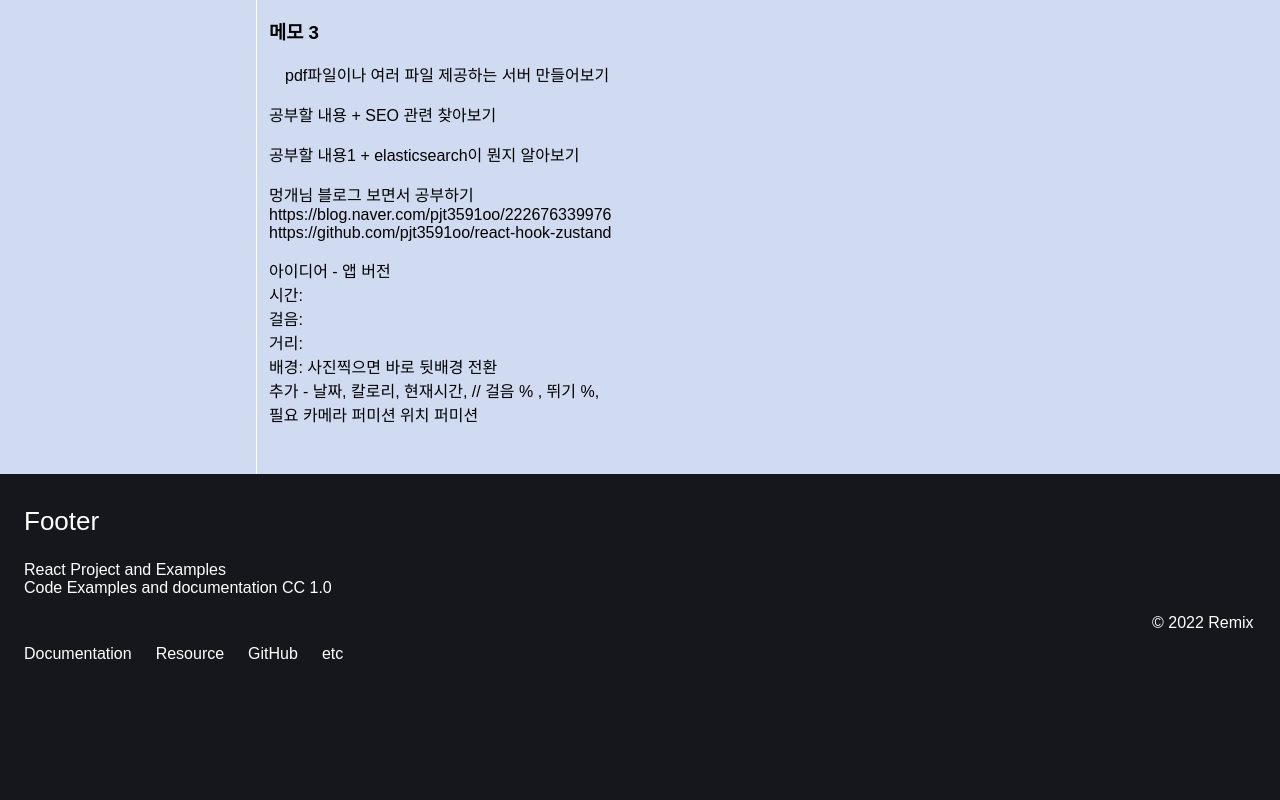
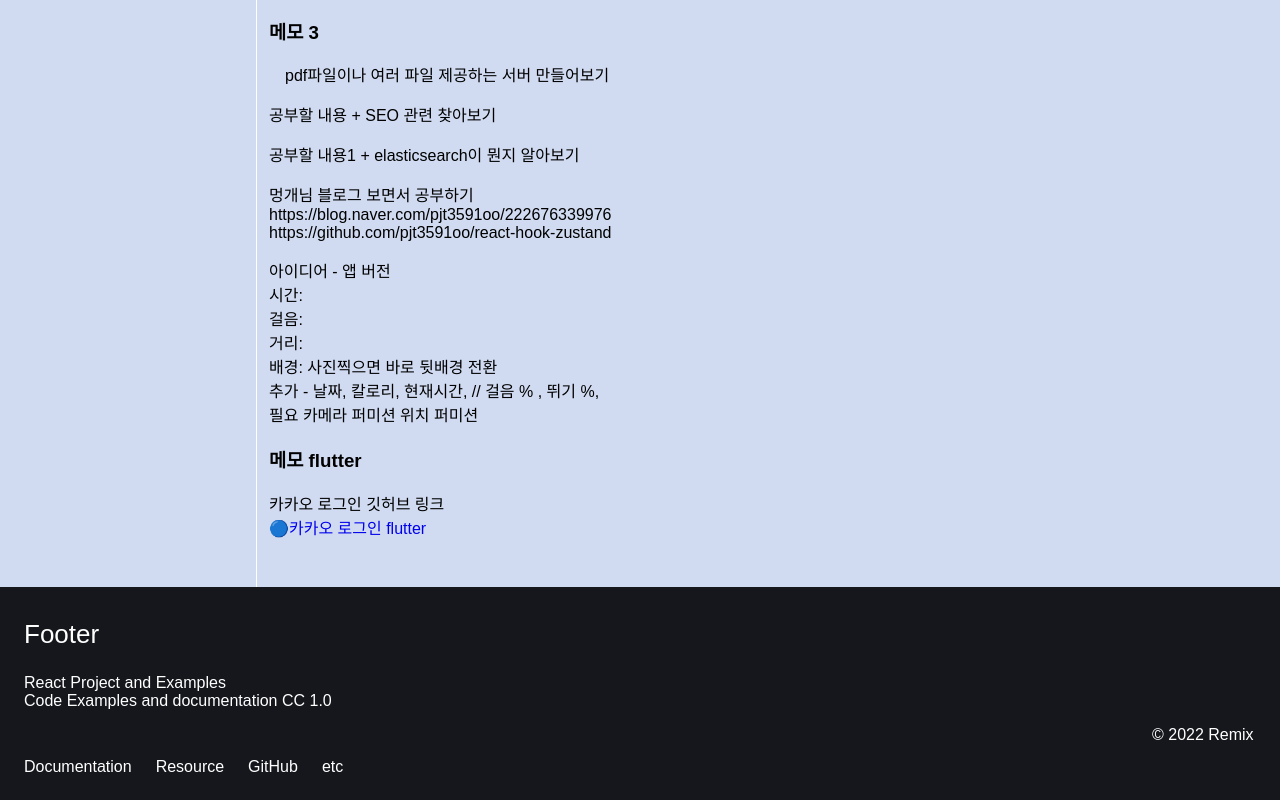
Before and after one commit to jmeno1011/noServerSideProject, a React (Create React App) app: page /noServerSideProject/main/memo in a window 1280 px wide. Shown: the part 954-1754 px from the top of the page. Before the commit the page ends 1641 px from the top, so only its background shows below. Built offline with nearby package versions, Linux system fonts and the light colour scheme; some icons are missing.

Commit message:
flutter 공부를 위해 메모에 링크 추가

```diff
--- a/src/components/section2/Memo.jsx
+++ b/src/components/section2/Memo.jsx
@@ -71,7 +71,10 @@ export function Memo() {
         <br />
         필요 카메라 퍼미션 위치 퍼미션
       </p>
-      {/* </div> */}
+      <h3>메모 flutter</h3>
+      <p>카카오 로그인 깃허브 링크 <br/>
+        <a href="https://github.com/kakao/kakao_flutter_sdk" target={"_blank"} rel="noopener noreferrer">🔵카카오 로그인 flutter</a>
+      </p>
     </>
   );
 }
```
